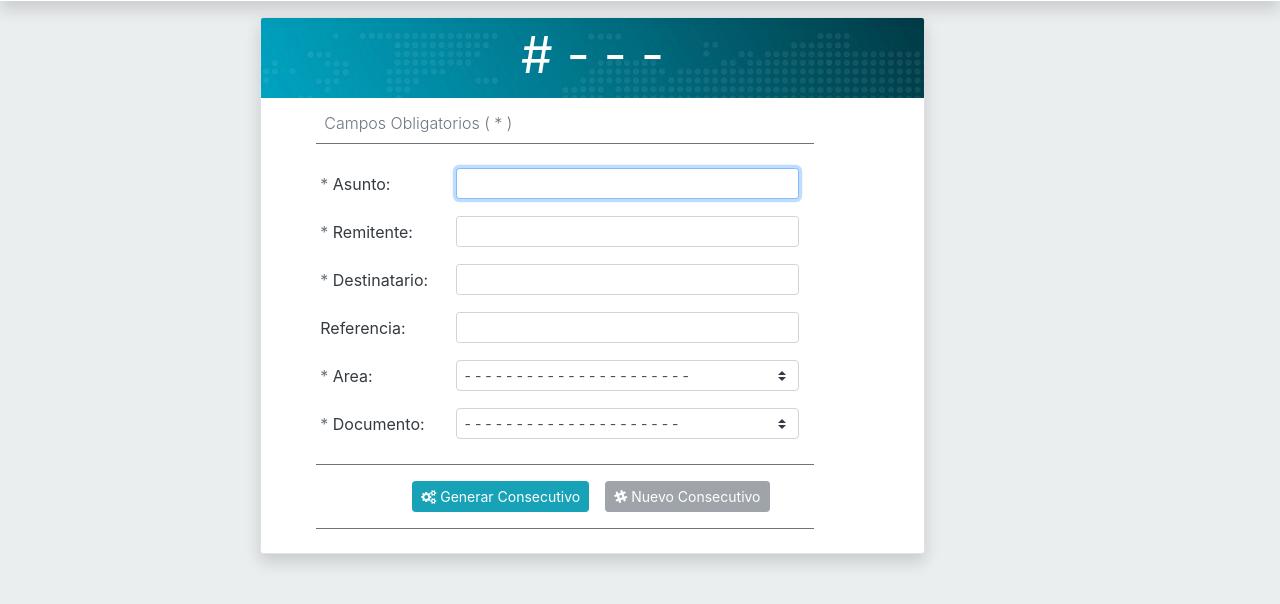
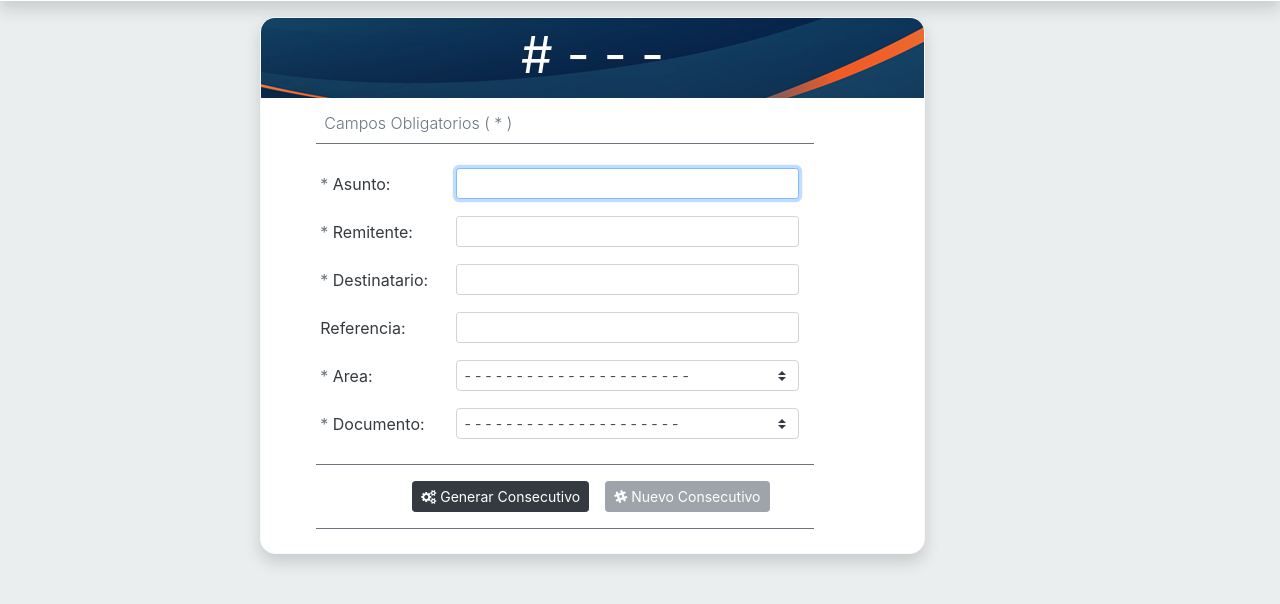
Before and after one commit to SmallTrrs/consecutivos, a CodeIgniter app: the page made by application/views/inicio/inicio.php in a window 1280 px wide. Shown: the part 59-663 px from the top of the page. Run offline with CodeIgniter, Linux system fonts and the light colour scheme; data that the repository does not hold is empty.

Commit message:
Actuliazacion: Se cambio el diseño de la pagina inicio ( inicio.php , inicio.js)

```diff
--- a/application/views/inicio/inicio.php
+++ b/application/views/inicio/inicio.php
@@ -23,7 +23,7 @@ var ss_activa = "<?= $ss_activa ?>";
 
         <div class="row">
 
-            <div class="offset-md-2 col-md-7 bg-white shadow rounded-sm border overflow-hidden mt-3">
+            <div class="offset-md-2 col-md-7 bg-white shadow border border-light overflow-hidden mt-3" style="border-radius: 15px;" >
                 <!-- consecutivo  -->
                 <div class="row">
                     <div class="col-md-12 text-white text-center consecutivo">
@@ -119,7 +119,7 @@ var ss_activa = "<?= $ss_activa ?>";
                             <!-- buttons  -->
                             <div class="form-group row mt-3 ml-5 ">
 
-                                <button type="button" class="btn btn-info btn-sm ml-5" data-id="null" id="generar"><i
+                                <button type="button" class="btn btn-dark btn-sm ml-5" data-id="null" id="generar"><i
                                         class="fa fa-cogs"></i> Generar Consecutivo </button>
                                 <button type="button" class="btn btn-secondary btn-sm ml-3" id="nuevo" disabled><i
                                         class="fa fa-slack"></i> Nuevo Consecutivo </button>
--- a/resources/js/app/inicio/inicio.js
+++ b/resources/js/app/inicio/inicio.js
@@ -128,9 +128,7 @@
 
     function edicion( id ){
 
-        $('#generar').removeClass('btn-info')
-                    .addClass('btn-dark')
-                    .data('id', id)
+        $('#generar').data('id', id)
                     .html('<i class="fa fa-save"></i> Actualizar');
 
         $('#nuevo').prop('disabled', false );
@@ -150,9 +148,7 @@
         $('#area').val('0');
         $('#documento').val('0')
                        .prop('disabled', false);
-        $('#generar').removeClass('btn-dark')
-                     .addClass('btn-info')
-                     .data('id', null)
+        $('#generar').data('id', null)
                      .html('<i class="fa fa-cogs"></i> Generar Consecutivo ');
         $('#nuevo').prop('disabled' , true );
         $('.consecutivo').html('# - - -');
```
Also changed, not shown: resources/images/fnd_consecutivo.jpg.
